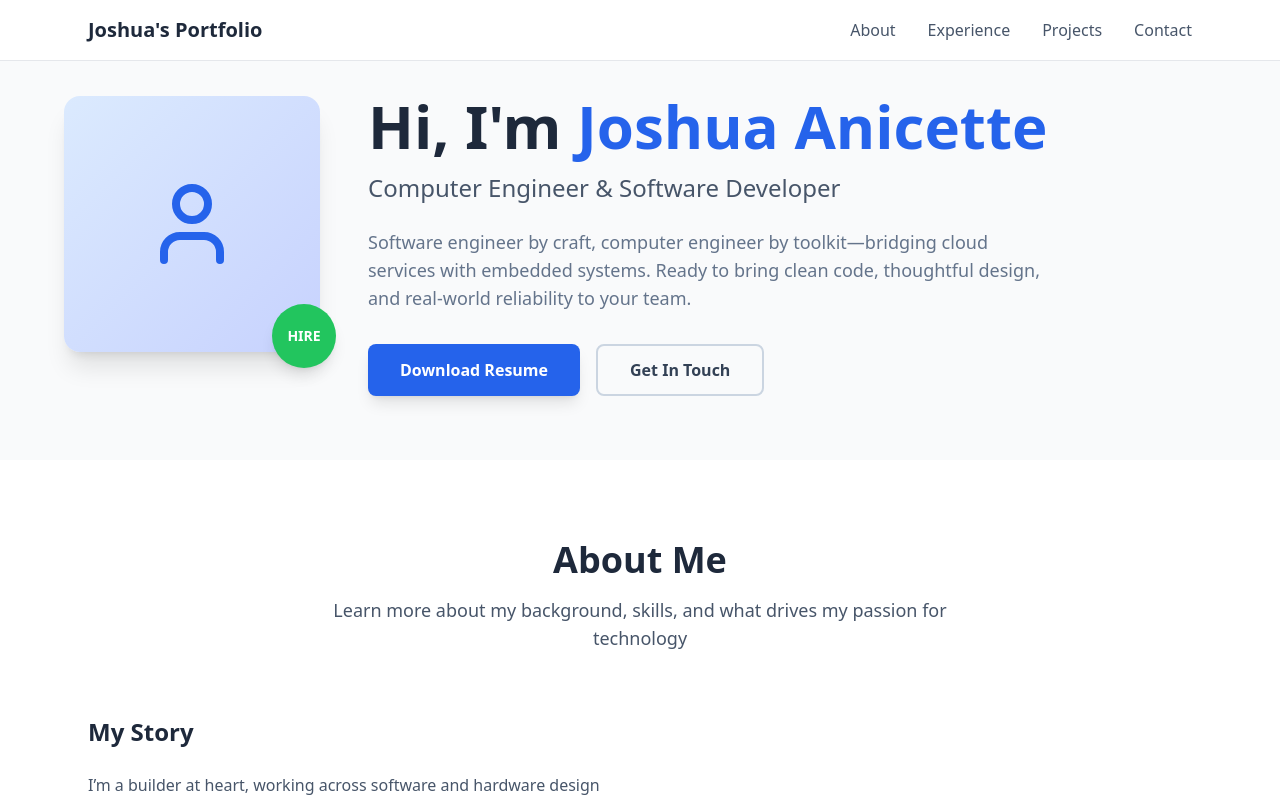
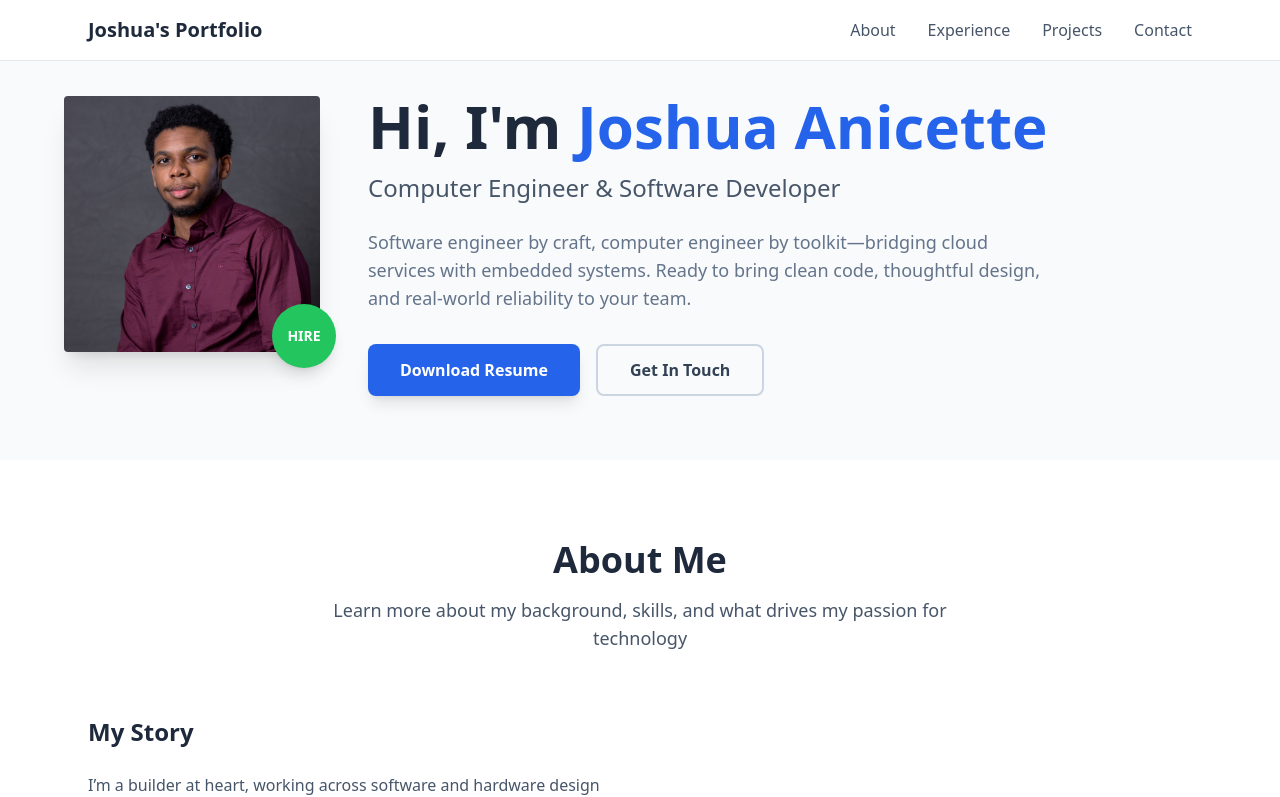
Before and after one commit to joshuaanicette/Josh-s-Portfolio, a React (Vite) app: page / in a window 1280 px wide. Shown: the top 797 px of the page. Built offline with nearby package versions, Linux system fonts and the light colour scheme.

Commit message:
Create folder for pictures

```diff
--- a/src/App.tsx
+++ b/src/App.tsx
@@ -26,8 +26,12 @@ function App() {
             {/* Profile Image */}
             <div className="flex-shrink-0">
               <div className="relative">
-                <div className="w-64 h-64 bg-gradient-to-br from-blue-100 to-indigo-200 rounded-2xl flex items-center justify-center shadow-xl">
-                  <User className="w-24 h-24 text-blue-600" />
+                <div className="w-64 h-64 rounded 2xl overflow-hidden shadow-xl">
+                  <img
+                    src="S-Stem Sat 415-515pm140 (2).jpg"
+                    alt="Josh's Profile Picture"
+                    className="w-full h-full object-cover"
+                  />
                 </div>
                 <div className="absolute -bottom-4 -right-4 w-16 h-16 bg-green-500 rounded-full flex items-center justify-center shadow-lg">
                   <span className="text-white font-bold text-sm">HIRE</span>
```
Also changed, not shown: public/S-Stem Sat 415-515pm140 (2).jpg (added).
